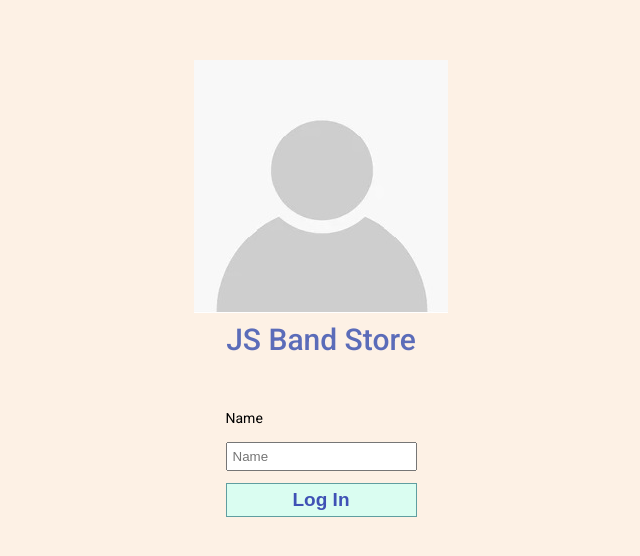
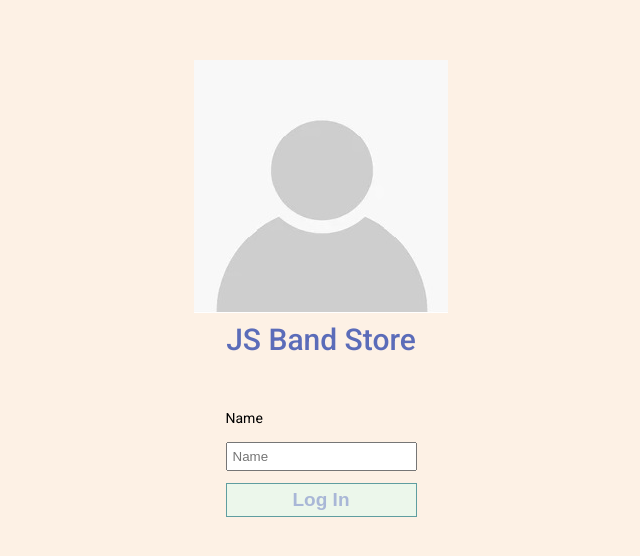
Before and after one commit to PechPavlo/js-band-store_switch-to-Angular, an Angular app: page /login in a window 1280 px wide. Shown: the part 106-662 px from the top of the page, without its empty margins (319-959 px from the left). Built offline with nearby package versions, Linux system fonts and the light colour scheme.

Commit message:
change some styles in login and catalog pages

```diff
--- a/src/app/modules/catalog/catalog.module.ts
+++ b/src/app/modules/catalog/catalog.module.ts
@@ -3,6 +3,7 @@ import { CommonModule } from '@angular/common';
 import { CatalogComponent } from './components/catalog.component';
 import { MatFormFieldModule } from '@angular/material/form-field';
 import { MatIconModule } from '@angular/material/icon';
+import { MatButtonModule } from '@angular/material/button';
 import { MatInputModule } from '@angular/material/input';
 import { ReactiveFormsModule } from '@angular/forms';
 import { MatAutocompleteModule } from '@angular/material/autocomplete';
@@ -24,6 +25,7 @@ import { PriceFilterPipe } from './pipes/price-filter.pipe';
   imports: [
     CommonModule,
     HeaderModule,
+    MatButtonModule,
     MatFormFieldModule,
     MatInputModule,
     ReactiveFormsModule,
--- a/src/app/modules/catalog/components/catalog.component.html
+++ b/src/app/modules/catalog/components/catalog.component.html
@@ -3,12 +3,7 @@
   <div class="main-controls">
     <form class="search-form">
       <mat-form-field class="example-form-field" appearance="fill">
-        <input
-          matInput
-          type="text"
-          [formControl]="filterBySearch"
-          placeholder="search"
-        />
+        <input matInput type="text" [formControl]="filterBySearch" />
         <button
           *ngIf="filterBySearch.value"
           matSuffix
@@ -18,6 +13,7 @@
         >
           <mat-icon>close</mat-icon>
         </button>
+        <mat-icon matSuffix *ngIf="!filterBySearch.value">search</mat-icon>
       </mat-form-field>
     </form>
 
--- a/src/assets/styles/colors.scss
+++ b/src/assets/styles/colors.scss
@@ -1,7 +1,9 @@
-$primary-color         : #fdf1e5;
-$secondary-color       : rgba(226, 221, 221, 0.911);
-$btn-color             : #dafdf1;
-$h-color               : rgb(91, 108, 185);
-$btn_hover-color       : #3f51b5;
-$btn_hover-second-color: lavender;
-$btn_border-color      : cadetblue;
+$primary-color           : #fdf1e5;
+$secondary-color         : rgba(226, 221, 221, 0.911);
+$btn-color               : #dafdf1;
+$h-color                 : rgb(91, 108, 185);
+$btn_hover-color         : #3f51b5;
+$btn_hover-second-color  : lavender;
+$btn_border-color        : cadetblue;
+$btn_disabled-background : rgba(218, 253, 241, 0.479);
+$btn_disabled-color      : #3f51b562;
--- a/src/styles.scss
+++ b/src/styles.scss
@@ -136,6 +136,12 @@ button {
         -moz-box-shadow   : 4px 4px 8px 0px rgba(34, 60, 80, 0.2);
         box-shadow        : 4px 4px 8px 0px rgba(34, 60, 80, 0.2);
     }
+
+    &:disabled {
+        cursor          : not-allowed;
+        color           : $btn_disabled-color;
+        background-color: $btn_disabled-background;
+    }
 }
 
 .hidden {
```
